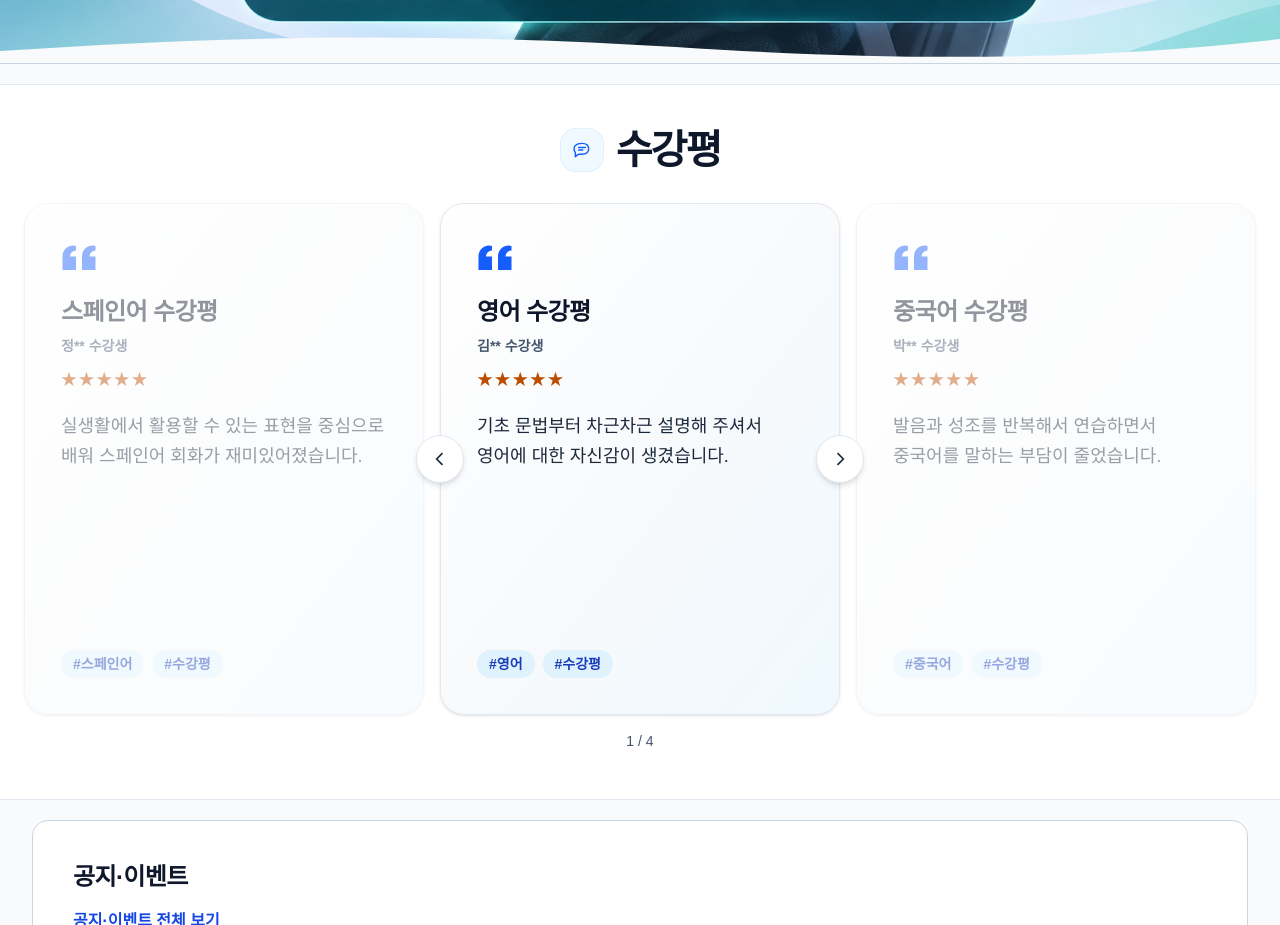
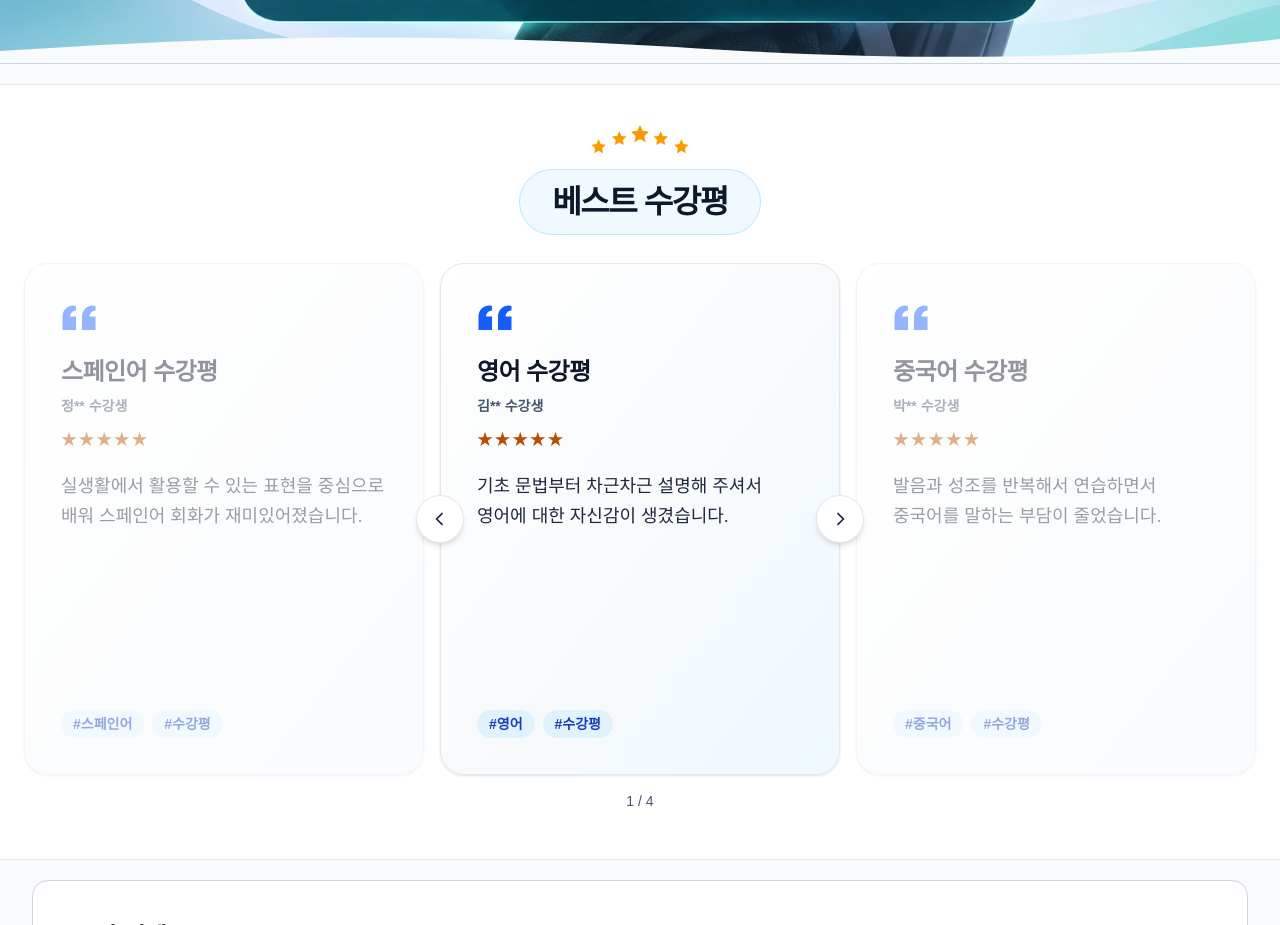
Before and after one commit to jeongjiyun777-ui/j-academy, a Next.js app in the folder frontend/: page / in a window 1280 px wide. Shown: the part 780-1705 px from the top of the page. Built offline with nearby package versions, Linux system fonts and the light colour scheme.

Commit message:
베스트 수강평 제목에 타원형 스타일 적용

```diff
--- a/frontend/app/(components)/home/HomeSections.tsx
+++ b/frontend/app/(components)/home/HomeSections.tsx
@@ -32,15 +32,18 @@ export default function HomeSections() {
       </section>
 
       <section id="reviews" aria-labelledby="reviews-heading" className="scroll-mt-64 border-y border-slate-200 bg-white py-10 -mx-4 sm:-mx-6 md:scroll-mt-44 lg:-mx-8 lg:scroll-mt-36">
-        <h2 id="reviews-heading" className="flex items-center justify-center gap-3 text-[clamp(1.75rem,4vw,2.5rem)] font-semibold leading-tight tracking-[-0.05em] text-slate-900">
-          <span className="grid size-11 shrink-0 place-items-center rounded-2xl bg-sky-50 text-blue-600 ring-1 ring-inset ring-sky-100">
-            <svg aria-hidden="true" viewBox="0 0 24 24" fill="none" stroke="currentColor" strokeWidth="1.7" strokeLinecap="round" strokeLinejoin="round" className="size-5">
-              <path d="M7 17.5 4 20v-5.2A7 7 0 0 1 4 6.5C5.8 4.8 8.4 4 12 4c5.1 0 8 2.6 8 6.5S17.1 17 12 17H8.5L7 17.5Z" />
-              <path d="M8 9h8m-8 3h5" />
-            </svg>
-          </span>
-          수강평
-        </h2>
+        <div className="text-center">
+          <svg aria-hidden="true" viewBox="0 0 112 40" className="mx-auto mb-2 h-9 w-28 fill-amber-500">
+            <path transform="translate(2 16)" d="m8 0 2.4 5.2 5.6.7-4.1 3.8 1.1 5.6-5-2.8-5 2.8 1.1-5.6L0 5.9l5.6-.7Z" />
+            <path transform="translate(25 7)" d="m8 0 2.4 5.2 5.6.7-4.1 3.8 1.1 5.6-5-2.8-5 2.8 1.1-5.6L0 5.9l5.6-.7Z" />
+            <path transform="translate(46 0) scale(1.25)" d="m8 0 2.4 5.2 5.6.7-4.1 3.8 1.1 5.6-5-2.8-5 2.8 1.1-5.6L0 5.9l5.6-.7Z" />
+            <path transform="translate(71 7)" d="m8 0 2.4 5.2 5.6.7-4.1 3.8 1.1 5.6-5-2.8-5 2.8 1.1-5.6L0 5.9l5.6-.7Z" />
+            <path transform="translate(94 16)" d="m8 0 2.4 5.2 5.6.7-4.1 3.8 1.1 5.6-5-2.8-5 2.8 1.1-5.6L0 5.9l5.6-.7Z" />
+          </svg>
+          <h2 id="reviews-heading" className="inline-flex items-center justify-center rounded-full border border-sky-200 bg-sky-50 px-6 py-2.5 text-[clamp(1.375rem,3.5vw,2rem)] font-semibold leading-tight tracking-[-0.045em] text-slate-900 sm:px-8 sm:py-3">
+            베스트 수강평
+          </h2>
+        </div>
         <ReviewCarousel />
       </section>
 
```
